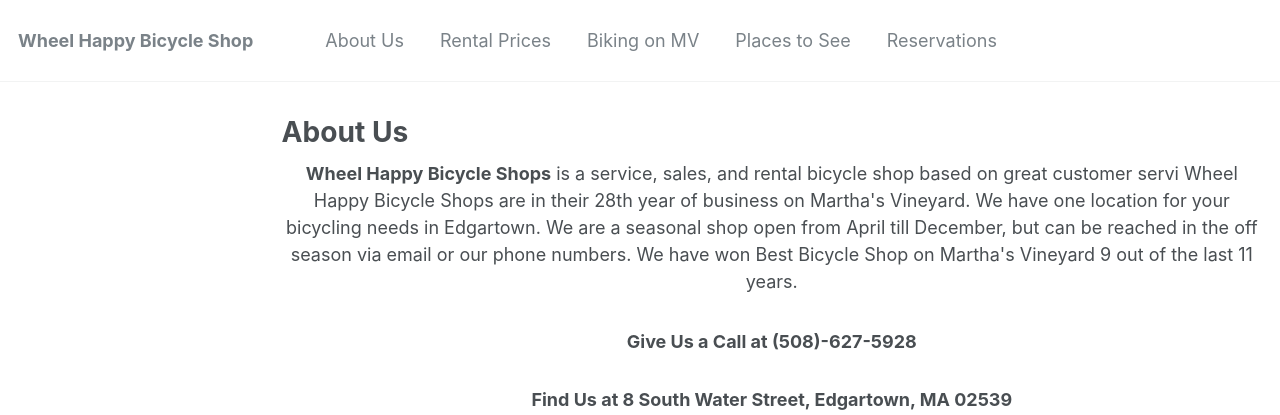
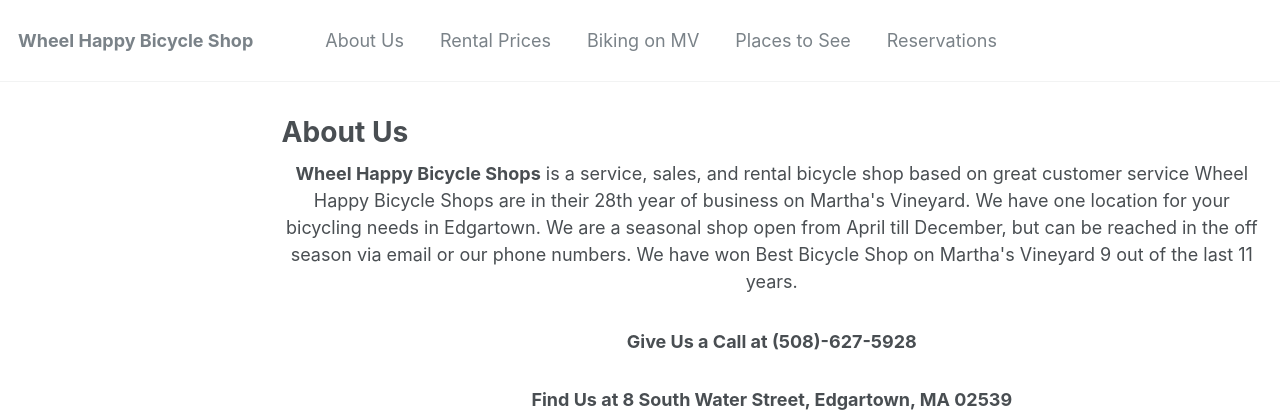
Before and after one commit to wheelhappybicycles/wheelhappybicycles.github.io, a Jekyll site: the page built from _pages/about_us.md, in a window 1280 px wide, cut to the strip 0-415 px from the top of the page. Built offline with Jekyll 4.4.1, drawn with Linux system fonts in a browser that asks for light colours.

Commit message:
Update about_us.md

```diff
--- a/_pages/about_us.md
+++ b/_pages/about_us.md
@@ -6,7 +6,7 @@ author_profile: false
 ---
 
 <center>
-  <strong>Wheel Happy Bicycle Shops</strong> is a service, sales, and rental bicycle shop based on great customer servi Wheel Happy Bicycle Shops are in their 28th year of business on Martha's Vineyard. We have one location for your bicycling needs in Edgartown. We are a seasonal shop open from April till December, but can be reached in the off season via email or our phone numbers. We have won Best Bicycle Shop on Martha's Vineyard 9 out of the last 11 years.
+  <strong>Wheel Happy Bicycle Shops</strong> is a service, sales, and rental bicycle shop based on great customer service Wheel Happy Bicycle Shops are in their 28th year of business on Martha's Vineyard. We have one location for your bicycling needs in Edgartown. We are a seasonal shop open from April till December, but can be reached in the off season via email or our phone numbers. We have won Best Bicycle Shop on Martha's Vineyard 9 out of the last 11 years.
 
 
   <br>
```
